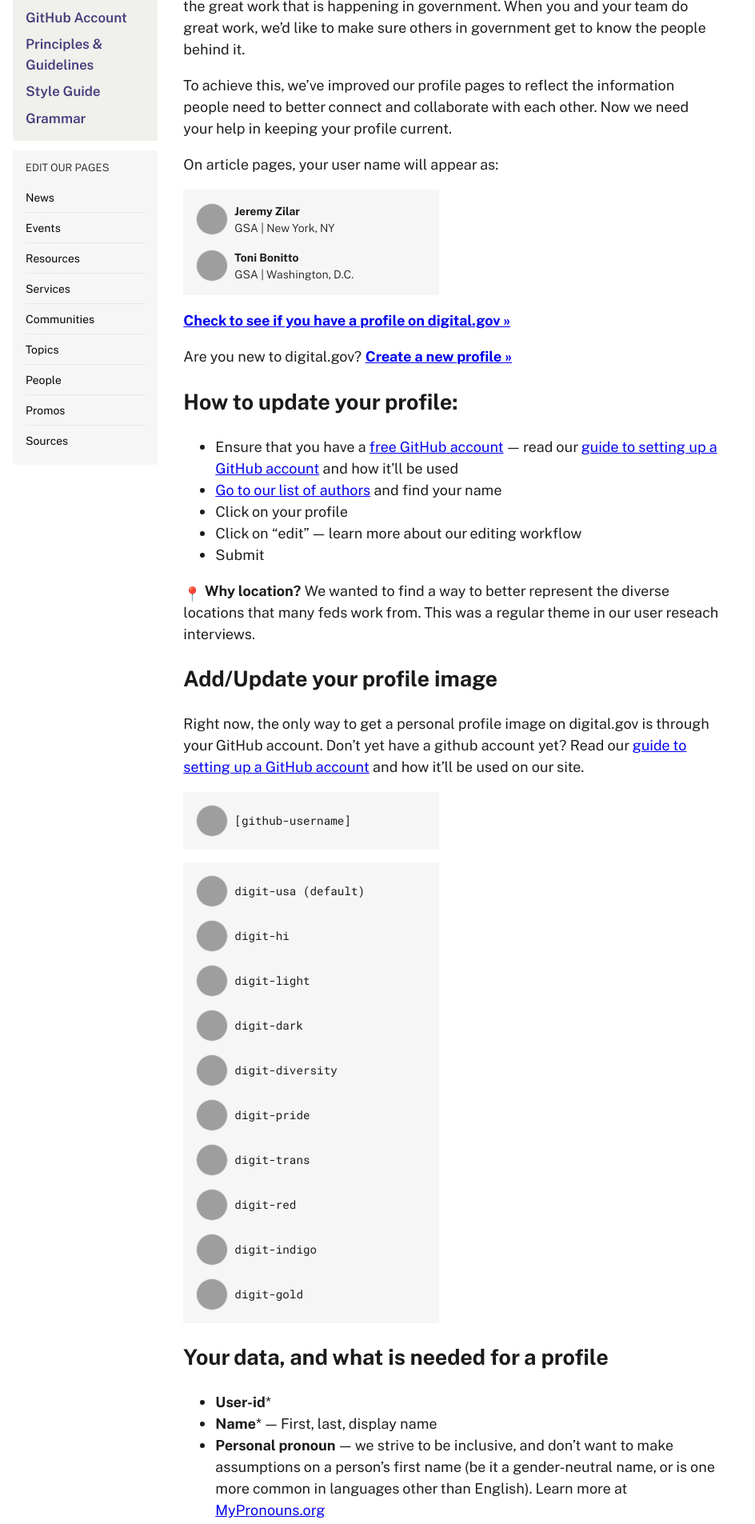
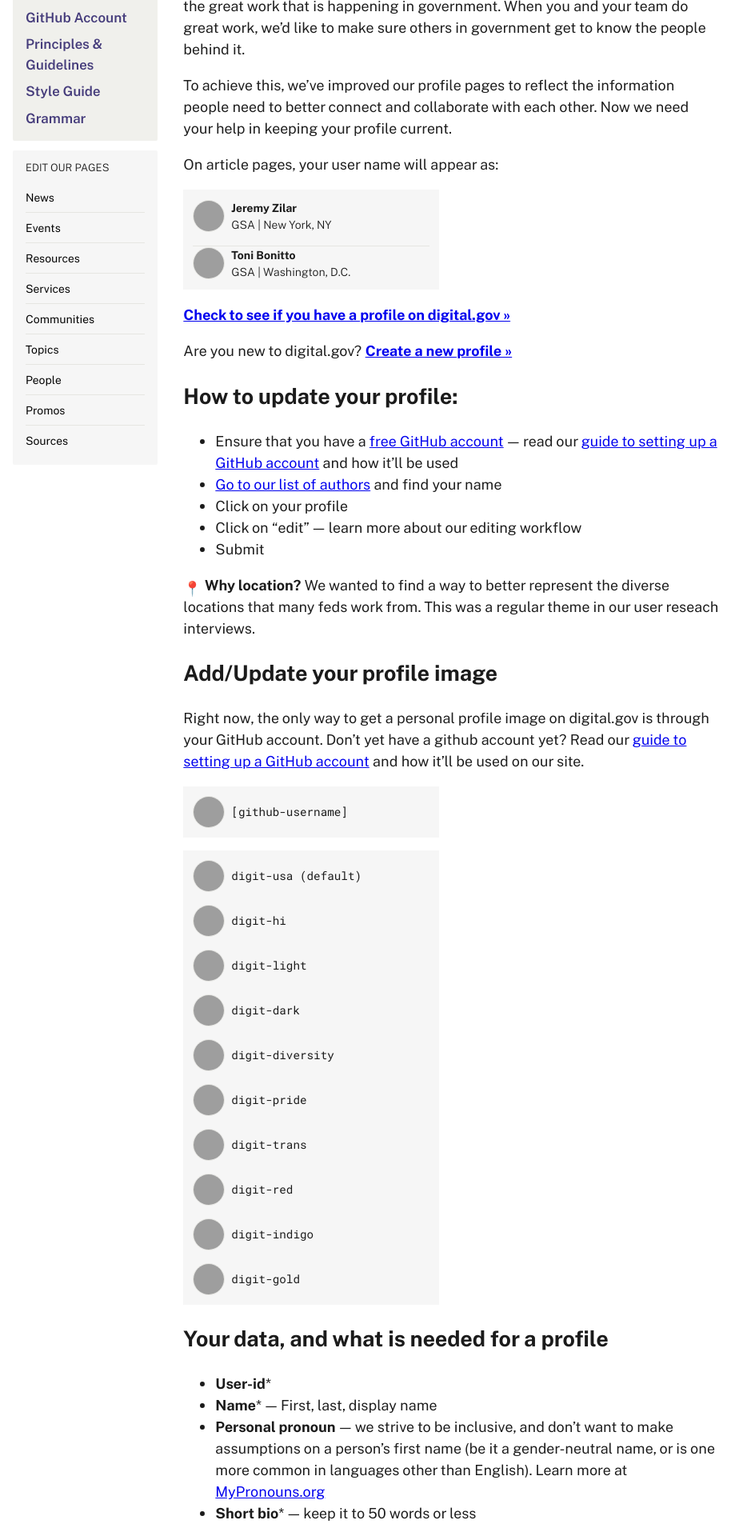
Before and after one commit to GSA/digitalgov-workflow, a Jekyll site: the page built from _docs/update-profile.md, in a window 1280 px wide. Shown: the part 374-2279 px from the top of the page at 80% size, without its empty margins (0-944 px from the left). Built offline with Jekyll 4.4.1, drawn with Linux system fonts in a browser that asks for light colours; nearby versions of some CDN libraries; emoji names are drawn with the system emoji font; grey boxes are pictures that could not be loaded.

Commit message:
update padding

```diff
--- a/_docs/update-profile.md
+++ b/_docs/update-profile.md
@@ -12,7 +12,7 @@
 
 On article pages, your user name will appear as:
 
-<div class="bg-base-lightest margin-bottom-2 padding-2 width-mobile">
+<div class="bg-base-lightest margin-bottom-2 padding-105 width-mobile">
   <div class="margin-0 display-flex flex-align-center font-sans-2xs">
     <img class="margin-right-1 circle-5 border-1px border-base-light" src="https://github.com/jeremyzilar.png?size=50"/>
     <p class="margin-0 ">
@@ -20,7 +20,8 @@
       <span class="text-light display-block">GSA | New York, NY</span>
     </p>
   </div>
-  <div class="margin-0 margin-top-2 display-flex flex-align-center font-sans-2xs">
+
+  <div class="margin-0 margin-top-2 display-flex flex-align-center font-sans-2xs border-top-1px border-base-light">
     <img class="margin-right-1 circle-5 border-1px border-base-light" src="https://github.com/ToniBonittoGSA.png?size=50"/>
     <p class="margin-0 ">
       <span class="text-bold display-block">Toni Bonitto</span>
@@ -47,7 +48,7 @@
 Right now, the only way to get a personal profile image on digital.gov is through your GitHub account. Don't yet have a github account yet? Read our [guide to setting up a GitHub account]({% link _docs/github-account.md %}) and how it'll be used on our site.
 
 
-<div class="bg-base-lightest margin-bottom-2 padding-2 width-mobile">
+<div class="bg-base-lightest margin-bottom-2 padding-105 width-mobile">
   <p class="margin-0 display-flex flex-align-center font-mono-xs">
     <img class="margin-right-1 circle-5 border-1px border-base-light" src="https://github.com/jeremyzilar.png?size=50"/>
     <span>[github-username]</span>
@@ -55,7 +56,7 @@
 </div>
 
 
-<div class="bg-base-lightest padding-2 width-mobile">
+<div class="bg-base-lightest padding-105 width-mobile">
   <p class="margin-top-0 margin-bottom-2 display-flex flex-align-center font-mono-xs">
     <img class="margin-right-1 circle-5 border-1px border-base-light" src="https://demo.digital.gov/img/digit-usa.png"/>
     <span>digit-usa (default)</span>
```
